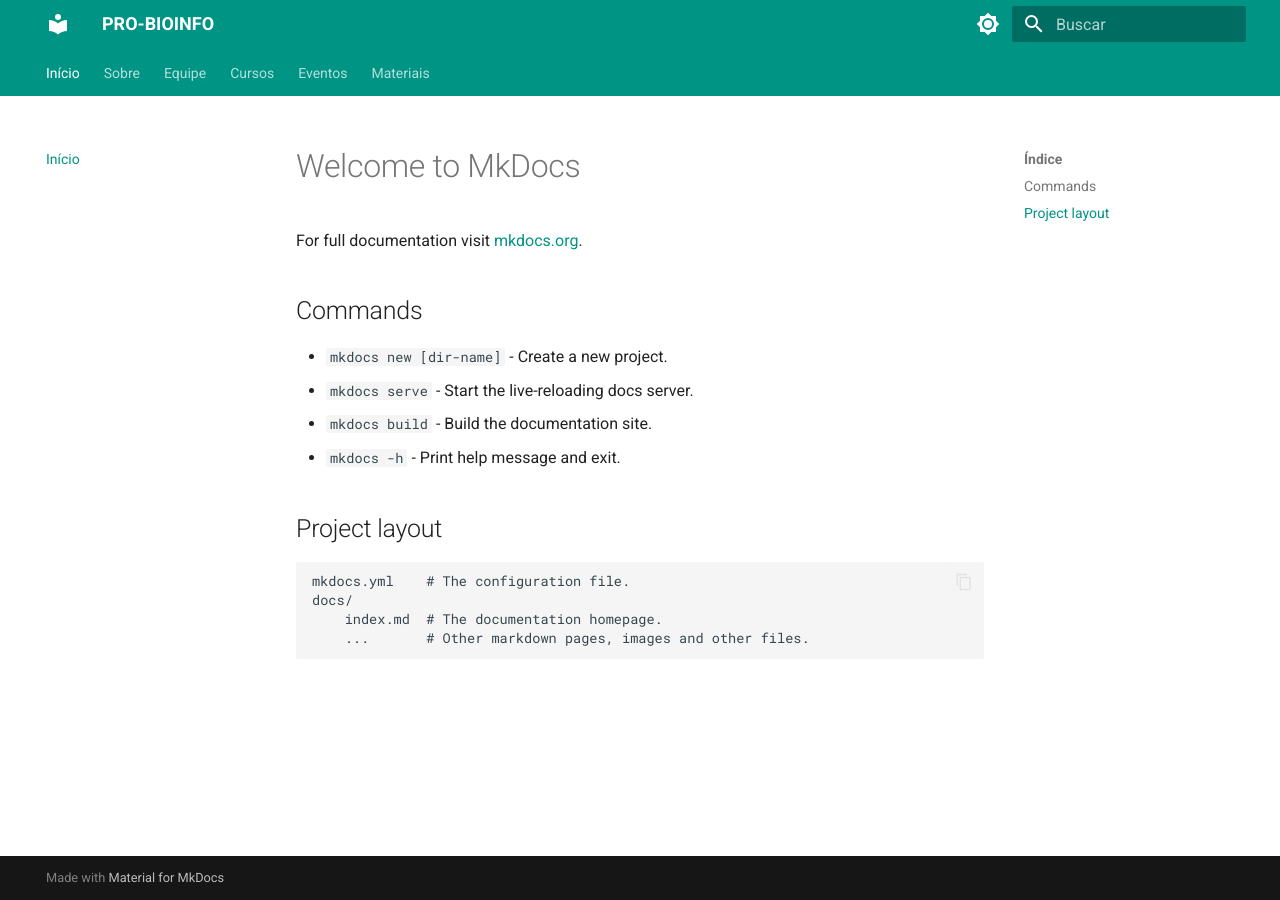
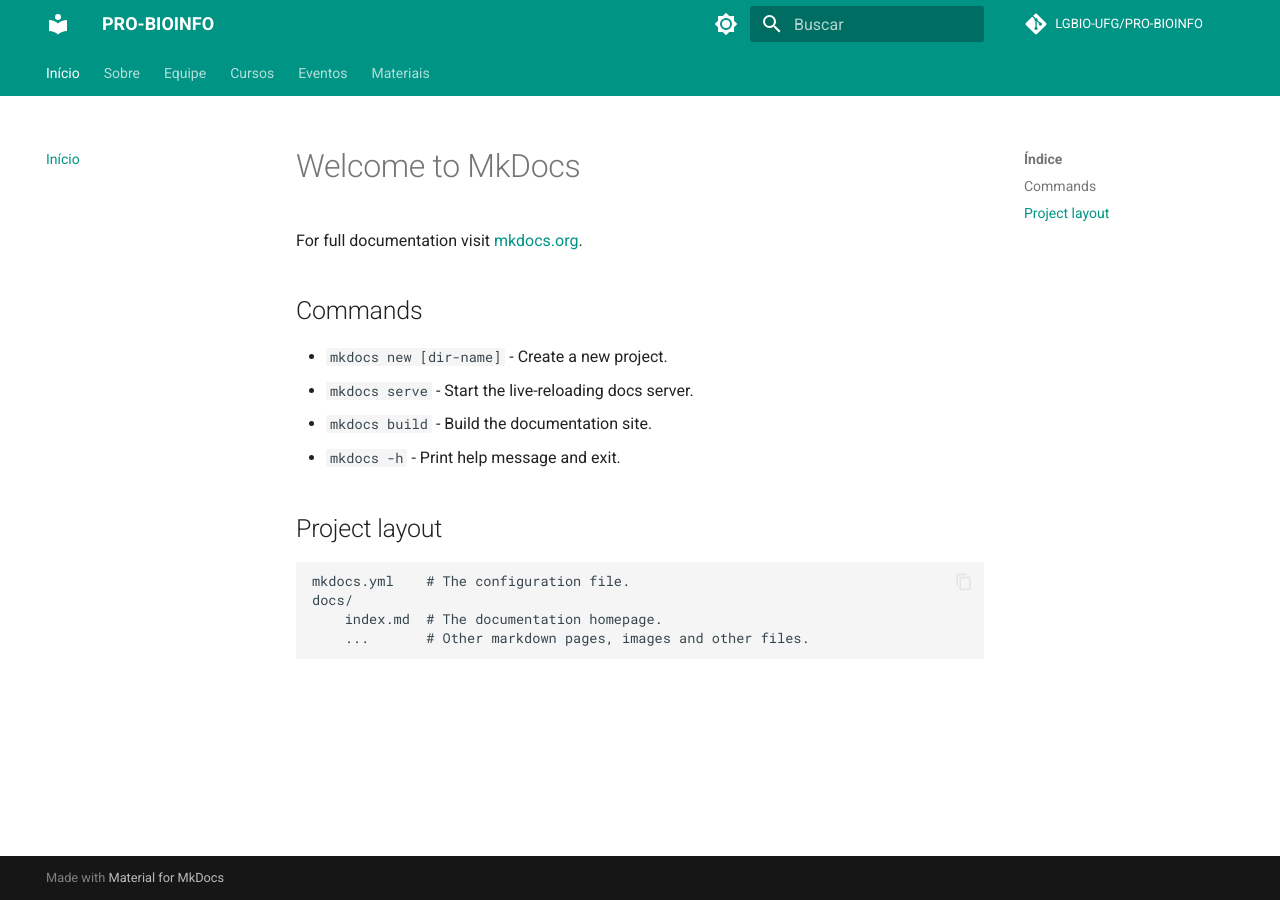
Before and after one commit to LGBIO-UFG/PRO-BIOINFO, an MkDocs documentation site: the page built from docs/index.md, in a window 1280 px wide. Built offline with MkDocs 1.6.1 and Material for MkDocs 9.7.7, drawn with Linux system fonts in a browser that asks for light colours; comment, search, counter and statistics services are not loaded.

Commit message:
ci: configurar deploy automático para GitHub Pages

```diff
--- a/mkdocs.yml
+++ b/mkdocs.yml
@@ -1,4 +1,9 @@
 site_name: PRO-BIOINFO
+site_name: PRO-BIOINFO
+site_url: https://LGBIO-UFG.github.io/PRO-BIOINFO/
+repo_url: https://github.com/LGBIO-UFG/PRO-BIOINFO
+repo_name: LGBIO-UFG/PRO-BIOINFO
+edit_uri: edit/main/docs/
 use_directory_urls: false
 site_description: Programa de Extensão em Bioinformática
 
--- /dev/null
+++ b/requirements.txt
@@ -0,0 +1,3 @@
+mkdocs>=1.6
+mkdocs-material>=9.5
+pymdown-extensions>=10.7
```
Also changed, not shown: 1 other file.
